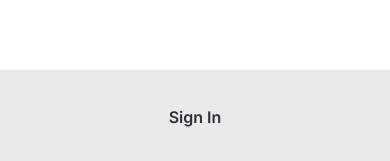
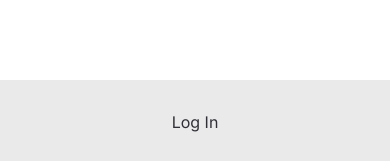
Before and after one commit to annacheshok/Blog, a React (Create React App) app: page / in a window 390 px wide. Both pictures are taken after a click on the button 354 px from the left and 40 px from the top of the page. Shown: the part 680-841 px from the top of the page. Built offline with nearby package versions, Linux system fonts and the light colour scheme.

Commit message:
edit button log in

```diff
--- a/src/components/Header/Header.module.scss
+++ b/src/components/Header/Header.module.scss
@@ -37,6 +37,10 @@
     color: $system-secondary-color;
     text-transform: capitalize;
     text-align: left;
+}
+
+.login {
+    display: none;
 }
 
 @media (max-width: 768px) {
@@ -105,22 +109,17 @@
                 }
             }
 
-            .user {
-                display: block;
-                width: 100%;
-                margin: 0;
-            }
+            .login {
+                @include font-size(16px, 24px, 400);
 
-            .userLogo {
-                display: none;
-            }
-
-            .userName {
                 position: absolute;
                 bottom: 0;
                 left: 0;
-                width: inherit;
+                display: block;
+                width: 100%;
                 background-color: $secondary-extralight-color;
+                color: $system-secondary-color;
+                text-transform: capitalize;
                 text-align: center;
                 padding: 30px 0;
             }
--- a/src/components/Header/Header.tsx
+++ b/src/components/Header/Header.tsx
@@ -19,6 +19,7 @@ const Header = () => {
                 <div className={styles.userLogo}></div>
                 <div className={styles.userName}>sign in</div>
             </div>
+            <button className={styles.login}>log in</button>
         </div>
     );
 };
```
